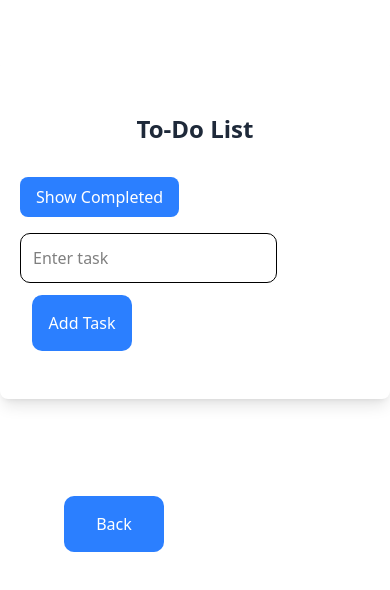
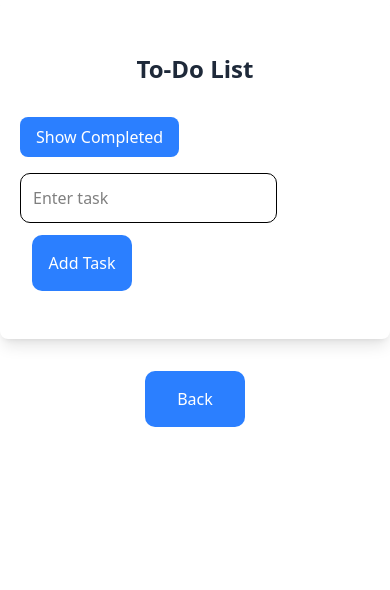
Before and after one commit to Rafael23082/TA-Assignment-Profile-Landing, a React (Vite) app: page /todo in a window 390 px wide. Shown: the part 212-802 px from the top of the page. Built offline with nearby package versions, Linux system fonts and the light colour scheme.

Commit message:
Responsiveness Commit

```diff
--- a/src/To-Do-List/components/TodoWrapper.jsx
+++ b/src/To-Do-List/components/TodoWrapper.jsx
@@ -50,8 +50,8 @@ export const TodoWrapper = () => {
 
     return (
         <>
-        <div className='w-[100%] h-[100vh] flex items-center justify-center'>
-            <div className="max-w-lg mx-auto mt-10 p-5 bg-white shadow-lg rounded-lg max-w-[500px]">
+        <div className='w-[100%] h-[100vh] flex items-center justify-center flex-col sm:flex-row'>
+            <div className="mx-auto mt-10 p-5 bg-white shadow-lg rounded-lg max-w-[500px]">
                 <h1 className="text-2xl font-bold text-center text-gray-800 m-8">To-Do List</h1>
                 <div className="flex justify-between mb-4">
                     <button onClick={toggleCompletedFilter} className="px-4 py-2 bg-blue-500 text-white rounded-lg hover:bg-blue-600">
@@ -77,7 +77,7 @@ export const TodoWrapper = () => {
                     ))}
                 </div>
             </div>
-            <button onClick={() => {navigate("/")}} className='absolute min-w-[100px] bottom-0 left-0 mb-[5em] ml-[4em] w-[10%] p-[1em] rounded-[10px] bg-blue-500 text-white'>Back</button>
+            <button onClick={() => {navigate("/")}} className='sm:absolute min-w-[100px] sm:bottom-0 sm:left-0 sm:mb-[5em] sm:ml-[4em] p-[1em] rounded-[10px] bg-blue-500 text-white m-8 sm:m-0'>Back</button>
         </div>
         </>
     );
```
